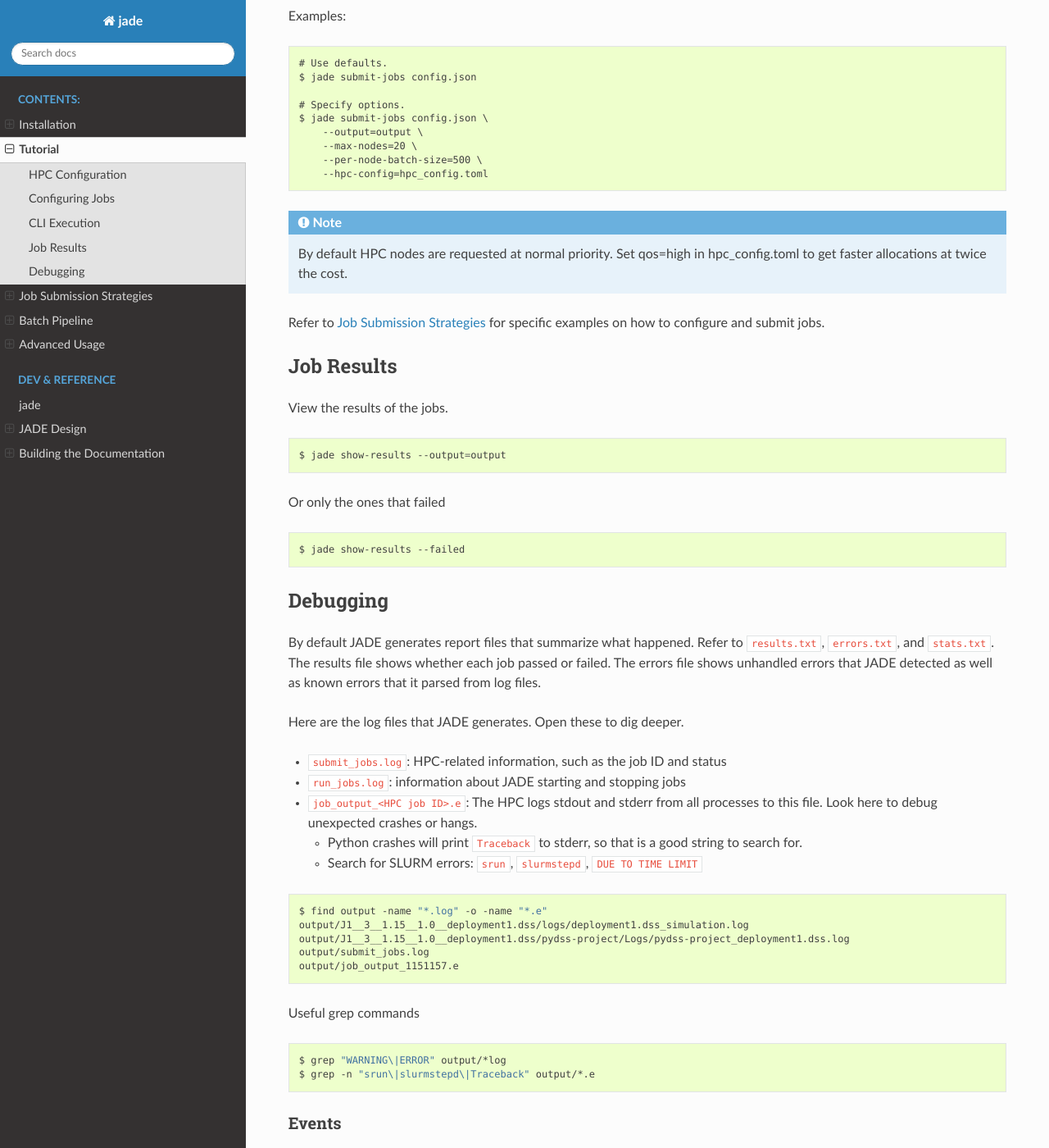
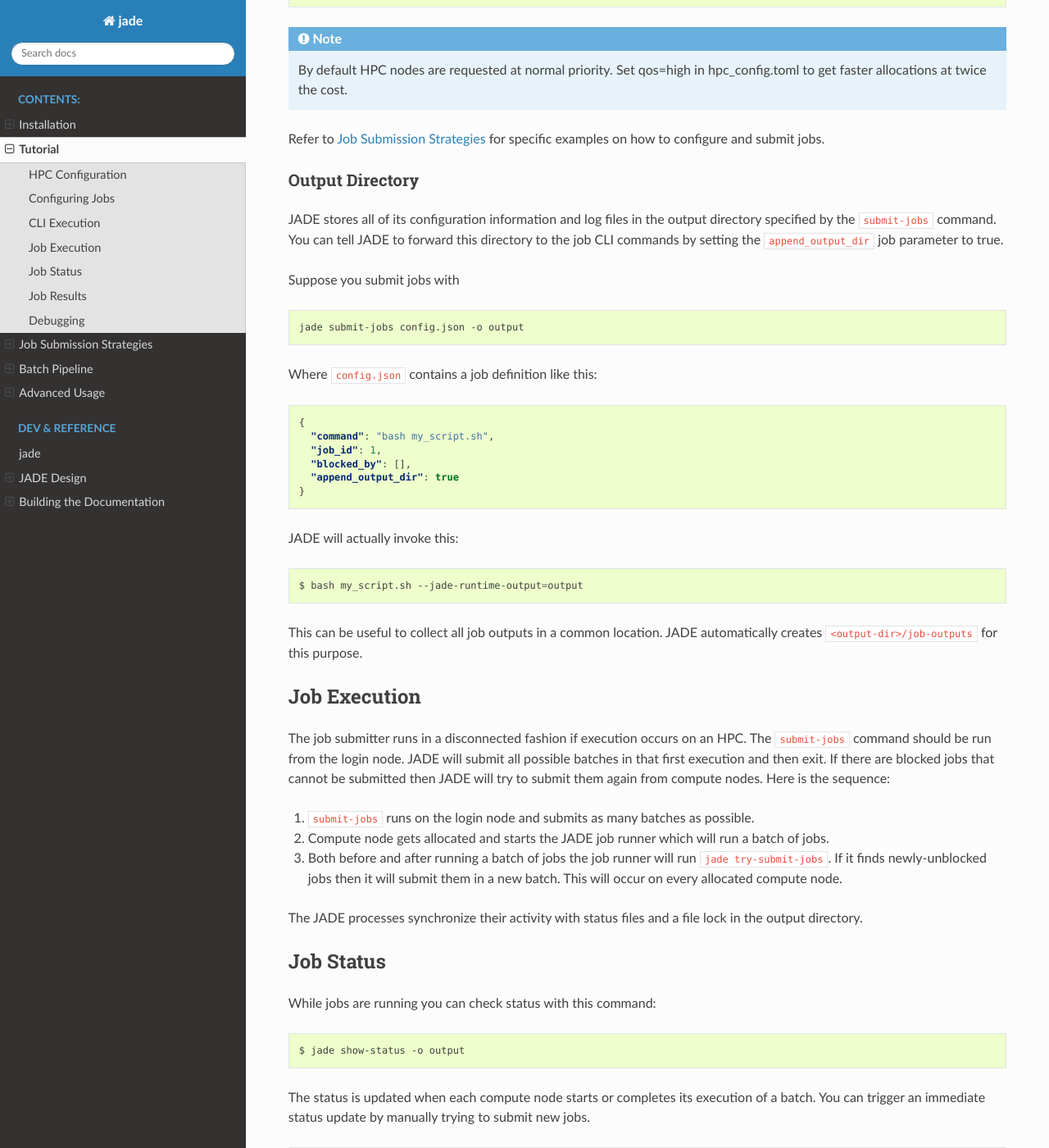
Before and after one commit to NREL/jade, a Sphinx documentation site: the page built from docs/source/tutorial.rst, in a window 1280 px wide and 1400 px high, scrolled down 2856 px. Shown: the whole window at 82% size. Built offline with Sphinx 7.4.7 and the Read the Docs theme 2.0.0, drawn with Linux system fonts in a browser that asks for light colours; pages that are not in the unit, such as notebooks, are missing from menus; some of the changed text lies outside the part shown.

Commit message:
Update hpc config creation command

```diff
--- a/docs/source/tutorial.rst
+++ b/docs/source/tutorial.rst
@@ -11,8 +11,15 @@ This section only applies if you run your jobs on HPC.
 
 HPC Parameters
 --------------
-JADE will submit jobs to the HPC with parameters defined in
-``hpc_config.toml``.  Create a copy and customize according to your needs.
+You must define your HPC configuration in settings file. Run this command
+customized to your parameters.
+
+.. code-block::bash
+
+    $ jade config hpc -a my-project -p short -t slurm -w "4:00:00" -c hpc.toml
+    Created HPC config file hpc_config.toml
+
+All parameters have defaults, and so you can edit the file afterwards.
 
 Lustre Filesystem
 -----------------
@@ -162,9 +155,86 @@ Examples::
 Refer to :ref:`submission_strategies` for specific examples on how to configure
 and submit jobs.
 
+Output Directory
+----------------
+JADE stores all of its configuration information and log files in the output
+directory specified by the ``submit-jobs`` command. You can tell JADE to
+forward this directory to the job CLI commands by setting the
+``append_output_dir`` job parameter to true.
+
+Suppose you submit jobs with
+
+.. code-block:: bash
+
+    jade submit-jobs config.json -o output
+
+Where ``config.json`` contains a job definition like this:
+
+.. code-block:: json
+
+    {
+      "command": "bash my_script.sh",
+      "job_id": 1,
+      "blocked_by": [],
+      "append_output_dir": true
+    }
+
+JADE will actually invoke this:
+
+.. code-block:: bash
+
+    $ bash my_script.sh --jade-runtime-output=output
+
+This can be useful to collect all job outputs in a common location. JADE
+automatically creates ``<output-dir>/job-outputs`` for this purpose.
+
+Job Execution
+=============
+The job submitter runs in a disconnected fashion if execution occurs on an HPC.
+The ``submit-jobs`` command should be run from the login node. JADE will submit
+all possible batches in that first execution and then exit. If there are
+blocked jobs that cannot be submitted then JADE will try to submit them again
+from compute nodes. Here is the sequence:
+
+1. ``submit-jobs`` runs on the login node and submits as many batches as
+   possible.
+2. Compute node gets allocated and starts the JADE job runner which will run a
+   batch of jobs.
+3. Both before and after running a batch of jobs the job runner will run
+   ``jade try-submit-jobs``. If it finds newly-unblocked jobs then it will
+   submit them in a new batch. This will occur on every allocated compute node.
+
+The JADE processes synchronize their activity with status files and a file lock
+in the output directory.
+
+Job Status
+===========
+While jobs are running you can check status with this command:
+
+.. code-block:: bash
+
+    $ jade show-status -o output
+
+The status is updated when each compute node starts or completes its execution
+of a batch. You can trigger an immediate status update by manually trying to
+submit new jobs.
+
+.. code-block:: bash
+
+    $ jade try-submit-jobs output
+    $ jade show-status -o output
+
+Every submitter will log to the same file, so you can also monitor status with
+this command:
+
+.. code-block:: bash
+
+    $ tail -f output/submit-jobs.log
+
+
 Job Results
 ===========
-View the results of the jobs.
+Once execution is complete you can view the results of the jobs.
 
 .. code-block:: bash
 
@@ -249,3 +319,21 @@ is how to view CPU stats for the node that ran the first batch:
    viewer = CpuStatsViewer(summary)
    cpu_df =  viewer.get_dataframe("resource_monitor_batch_1")
    cpu_df.head()
+
+Deadlocks
+---------
+While it should be very rare, it is possible that JADE gets deadlocked and
+stops submitting jobs. When a compute node finishes a batch of jobs it acquires
+a file lock in order to update status and attempt to submit new jobs. This
+should usually take less than one second. If a walltime timeout occurs while
+this lock is held and the JADE process is terminated then no other node will be
+able to promote itself to submitter and jobs will be stuck.
+
+We plan to add code to detect this condition and resolve it in the future. If
+this occurs you can fix it manually by deleting the lock file and restarting
+jobs.
+
+.. code-block:: bash
+
+    $ rm <output-dir>/cluster_config.json.lock
+    $ jade try-submit-jobs <output-dir>
```
Also changed, not shown: other parts of docs/source/tutorial.rst (+2 -16 lines), docs/source/pipeline.rst (+7 -7 lines), docs/source/index.rst (line endings or trailing spaces), 3 other files.
